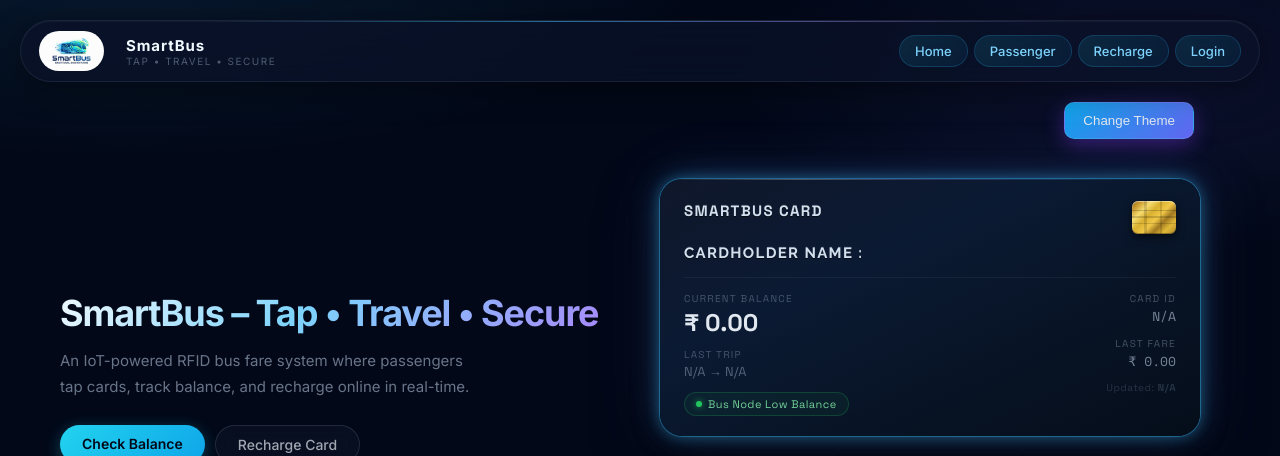
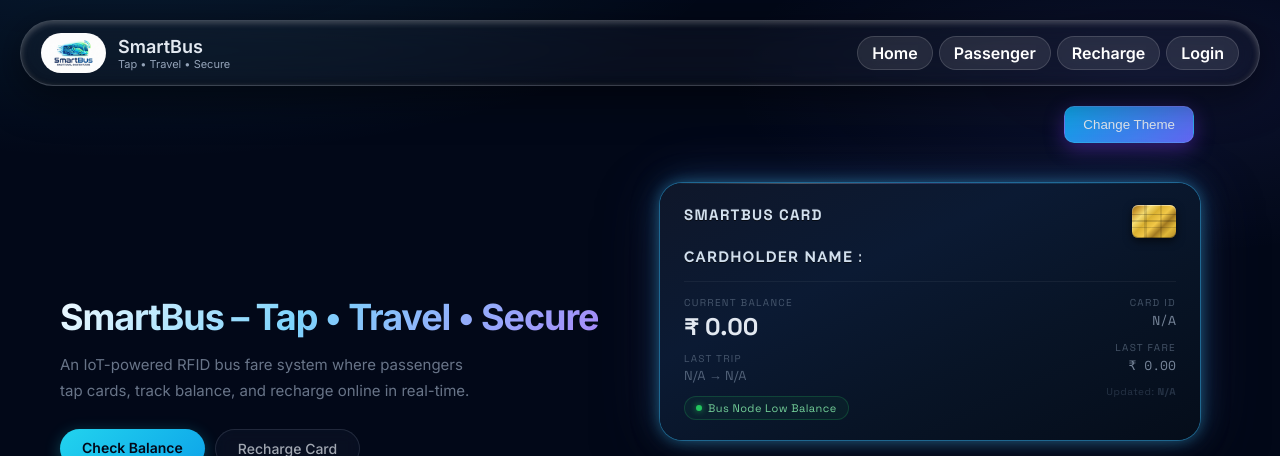
Before and after one commit to Asish2404/TapNRide, a FastAPI app: page / in a window 1280 px wide. Shown: the top 456 px of the page. Run offline with FastAPI, Linux system fonts and the light colour scheme; some web fonts are replaced.

Commit message:
updated navbar

```diff
--- a/Website/static/css/index.css
+++ b/Website/static/css/index.css
@@ -73,56 +73,73 @@ body {
         0 0 20px rgba(99, 102, 241, 0.3);
 }
 
+/* =========================
+   🔥 LIQUID GLASS NAVBAR
+========================= */
+
 .top-nav {
+    z-index: 10000;
     display: flex;
-    position: relative;
-    z-index: 10000;
     justify-content: space-between;
     align-items: center;
-    padding: 10px 18px;
-    background: rgba(10, 18, 40, 0.75);
+    padding: 12px 20px;
+    margin: 20px;
     border-radius: 999px;
-    margin: 20px;
-    border: 1px solid rgba(148, 163, 184, 0.12);
-    backdrop-filter: blur(20px);
-    -webkit-backdrop-filter: blur(20px);
+
     position: relative;
     overflow: visible;
-    transition: 0.35s ease;
+
+    background: rgba(255, 255, 255, 0.03);
+    backdrop-filter: blur(22px);
+    -webkit-backdrop-filter: blur(22px);
+
+    border: 1px solid rgba(255, 255, 255, 0.2);
+
     box-shadow:
-        inset 0 1px 0 rgba(255, 255, 255, 0.04),
-        0 8px 32px rgba(0, 0, 0, 0.4);
+        inset 0 2px 6px rgba(255, 255, 255, 0.25),
+        inset 0 -2px 6px rgba(0, 0, 0, 0.3),
+        0 10px 40px rgba(0, 0, 0, 0.5);
+
+    transition: 0.4s ease;
 }
 
-.top-nav::before {
-    content: '';
+
+
+/* 🌊 Flow animation */
+/* .top-nav::after {
+    content: "";
     position: absolute;
-    top: 0;
-    left: 15%;
-    right: 15%;
-    height: 1px;
-    background: linear-gradient(90deg,
+    inset: 0;
+
+    background: linear-gradient(120deg,
             transparent,
-            rgba(56, 189, 248, 0.5) 40%,
-            rgba(167, 139, 250, 0.4) 70%,
+            rgba(255, 255, 255, 0.08),
             transparent);
-    pointer-events: none;
+
+    animation: liquidFlow 6s infinite linear;
 }
 
+@keyframes liquidFlow {
+    0% {
+        transform: translateX(-100%);
+    }
+
+    100% {
+        transform: translateX(100%);
+    }
+} */
+
 .top-nav:hover {
-    transform: translateY(-1px);
-    border-color: rgba(56, 189, 248, 0.2);
-    box-shadow:
-        0 0 0 1px rgba(56, 189, 248, 0.08),
-        inset 0 1px 0 rgba(255, 255, 255, 0.05),
-        0 8px 32px rgba(0, 0, 0, 0.5),
-        0 0 30px rgba(56, 189, 248, 0.06);
+    transform: translateY(-3px);
 }
+
+/* =========================
+   BRAND
+========================= */
 
 .brand {
     display: flex;
     align-items: center;
-    gap: 10px;
 }
 
 .logo-img {
@@ -133,17 +150,42 @@ body {
 }
 
 .brand-text {
-    font-weight: 700;
-    font-size: 15px;
-    letter-spacing: 0.06em;
-    color: #f0f9ff;
+    font-weight: 600;
+    font-size: 18px;
 }
 
 .brand-text-sub {
-    font-size: 10px;
-    color: rgba(148, 163, 184, 0.5);
-    letter-spacing: 0.15em;
-    text-transform: uppercase;
+    font-size: 11px;
+    color: var(--muted);
+}
+
+/* =========================
+   NAV LINKS (GLASS)
+========================= */
+
+.nav-links {
+    display: flex;
+    gap: 8px;
+}
+
+.link {
+    padding: 6px 14px;
+    border-radius: 999px;
+
+    background: rgba(255, 255, 255, 0.08);
+    backdrop-filter: blur(10px);
+
+    border: 1px solid rgba(255, 255, 255, 0.15);
+    color: white;
+    text-decoration: none;
+    font-weight: 600;
+
+    transition: 0.3s;
+}
+
+.link:hover {
+    background: rgba(255, 255, 255, 0.25);
+    transform: translateY(-2px);
 }
 
 .profile-container {
@@ -206,9 +248,9 @@ body {
 }
 
 
-/* .profile-container:hover .dropdown-menu {
-  display: flex;
-} */
+.profile-container:hover .dropdown-menu {
+    display: flex;
+}
 
 
 .nav-links {
@@ -216,6 +258,7 @@ body {
     gap: 6px;
 }
 
+/*
 .link {
     background: linear-gradient(135deg,
             rgba(34, 211, 238, 0.12),
@@ -237,7 +280,7 @@ body {
     border-color: transparent;
     box-shadow: 0 4px 16px rgba(34, 211, 238, 0.35);
     transform: translateY(-1px);
-}
+} */
 
 main {
     display: flex;
```
Also changed, not shown: Website/static/css/admin.css (+99 -55 lines), Website/static/css/dashboard.css (+67 -29 lines), Website/static/css/login.css (+68 -35 lines), Website/static/css/recharge.css (+68 -28 lines), Website/templates/login.html (+56 -10 lines).
